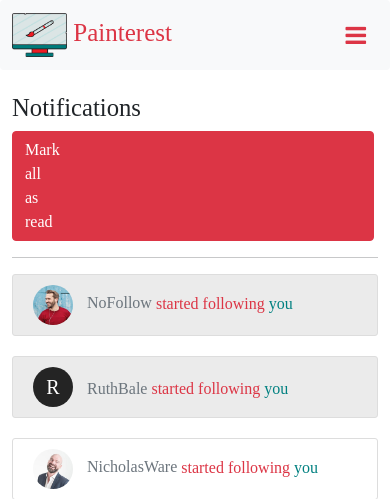
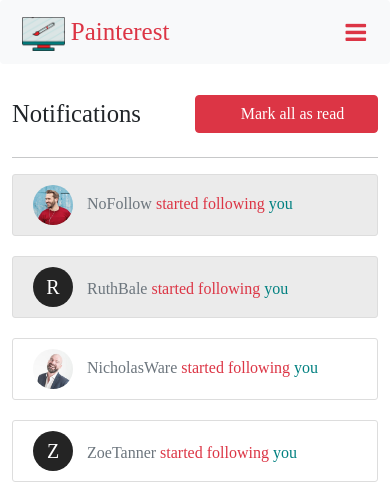
Before and after one commit to TomiwaJoseph/Painterest, a Django app: page /notifications/ in a window 390 px wide. Shown: the top 499 px of the page. Run offline with Django 4.2, Linux system fonts and the light colour scheme; a user stored in the database is signed in; data comes from the database, SQL or seed files in the repository; some libraries are stand-ins or nearby versions.

Commit message:
added more responsiveness styles to pages

```diff
--- a/main/static/main/css/responsive.css
+++ b/main/static/main/css/responsive.css
@@ -1,9 +1,8 @@
-
 @media (max-width: 768px) {
-    .logo{
-        height: 44px;
+  .logo {
+    height: 34px;
   }
-    #web_url{
+  #web_url {
     font-size: 16px;
     text-align: center;
   }
@@ -20,7 +19,7 @@
   #slct_fld {
     margin-top: -70px !important;
   }
-    #home-feed h3{
+  #home-feed h3 {
     margin-top: -40px !important;
   }
   .profil_col,
@@ -39,21 +38,23 @@
     font-size: 12px;
     width: 32%;
   }
-    .down_but{
+  .down_but {
     font-size: 12px;
   }
   #comments .pna,
   #comments .author {
     font-size: 15px;
   }
-    #comments .date_created{
+  #comments .date_created {
     font-size: 12px;
   }
   #comments p {
     margin-left: 0px !important;
     font-size: 14px;
   }
-
+  .home-feed-container {
+    padding-top: 50px !important;
+  }
 }
 
 @media (max-width: 425px) {
@@ -62,38 +63,14 @@
   #all_filter_section h3 {
     margin-top: 5px;
   }
-    .setting_demar{
+  .setting_demar {
     width: 100%;
   }
-    .each_message .text-info{
+  .each_message .text-info {
     display: none;
   }
-    #single_msg .text-danger{
+  #single_msg .text-danger {
     display: none;
-    }
-}
-
-@media (max-width: 460px) {
-    #notif_justify {
-        display: block;
-    }
-    #mark_all {
-        display: block;
-        padding-right: 95% !important;
-    }
-    #notif_justify{
-        display: block!important;
-    }
-    .each_message h3,
-    .each_message p{
-        margin-left: 0px!important;
-    }
-    #notif_justify button{
-        display: block!important;
-        width: 50%!important;
-    }
-    #gallery .card-columns{
-        margin: 0 16px;
   }
 }
 
@@ -104,66 +81,122 @@
   }
 }
 
-@media (max-width: 460px) {
+@media (max-width: 360px) {
+  .tries-container {
+    display: block;
+  }
+  .tries-col-text,
+  .tries-col-btn {
+    display: block;
+  }
+  .tries-col-btn button {
+    width: 100%;
+  }
+}
+
+@media (max-width: 480px) {
+  .settings {
+    display: block !important;
+  }
+  .settings .btn {
+    width: 100%;
+  }
+  #profile {
+    margin-bottom: 10px;
+  }
+  #notif_justify h2 {
+    display: inline;
+    margin-bottom: 0;
+  }
+  #notif_justify button {
+    display: inline !important;
+    width: 50% !important;
+    padding-right: 0 !important;
+  }
+  .navbar-brand {
+    margin-left: 10px;
+  }
+  #notif_justify {
+    justify-content: center;
+    display: flex;
+    align-items: center;
+  }
+  #mark_all {
+    display: block;
+    padding-right: 95% !important;
+  }
+  .each_message h3,
+  .each_message p {
+    margin-left: 0px !important;
+  }
+
+  #gallery .card-columns {
+    margin: 0 16px;
+  }
   .del_fold_btn {
     display: block;
     padding-right: 95% !important;
   }
-    .modal_utils a{
+  .modal_utils a {
     width: 40% !important;
     display: block;
   }
-}
-
-@media (max-width: 480px) {
   #painting_container {
     margin-top: -25px;
   }
 }
 
 @media (max-width: 320px) {
-    .logo{
+  .logo {
     display: none;
   }
-    #slct_fld h4{
+  #slct_fld h4 {
     font-size: 20px;
   }
-    #log_cat .category{
+  #log_cat .category {
     font-size: 10px;
   }
-    #web_url{
-        font-size: 13px!important;
+  #web_url {
+    font-size: 13px !important;
     text-align: center;
     margin-left: 0px !important;
   }
-    #send_button{
+  #send_button {
     margin-top: 5px;
   }
-    #view_que button{
+  #view_que button {
     font-size: 12px;
+  }
+  .login-switch a {
+    margin-right: 0;
+    margin-left: 13px !important;
   }
 }
 
 @media (min-width: 995px) {
-    .navbar-nav{
+  .navbar-nav {
     align-items: center;
   }
 }
 
 @media (max-width: 995px) {
+  .navbar-nav {
+    justify-content: center;
+    align-items: center;
+  }
   .navbar-brand {
     padding-left: 0px;
   }
 }
 
-@media (min-width: 768px){
+@media (min-width: 768px) {
   nav .nav-item:last-child {
     padding-right: 0px;
   }
 }
 
-@media (max-width: 600px){
-    .settings button{
+@media (max-width: 600px) {
+  .settings button {
     display: block;
     width: 100%;
   }
@@ -172,8 +205,8 @@
 @media (max-width: 767px) {
   .follw_and_follwin_col {
     -webkit-box-flex: 0 !important;
-        -ms-flex: 0 0 33.33333% !important;
-        flex: 0 0 33.33333% !important;
-        max-width: 33.33333% !important;
+    -ms-flex: 0 0 50% !important;
+    flex: 0 0 50% !important;
+    max-width: 50% !important;
   }
 }
```
Lines whose indentation alone changed are shown as unchanged.
